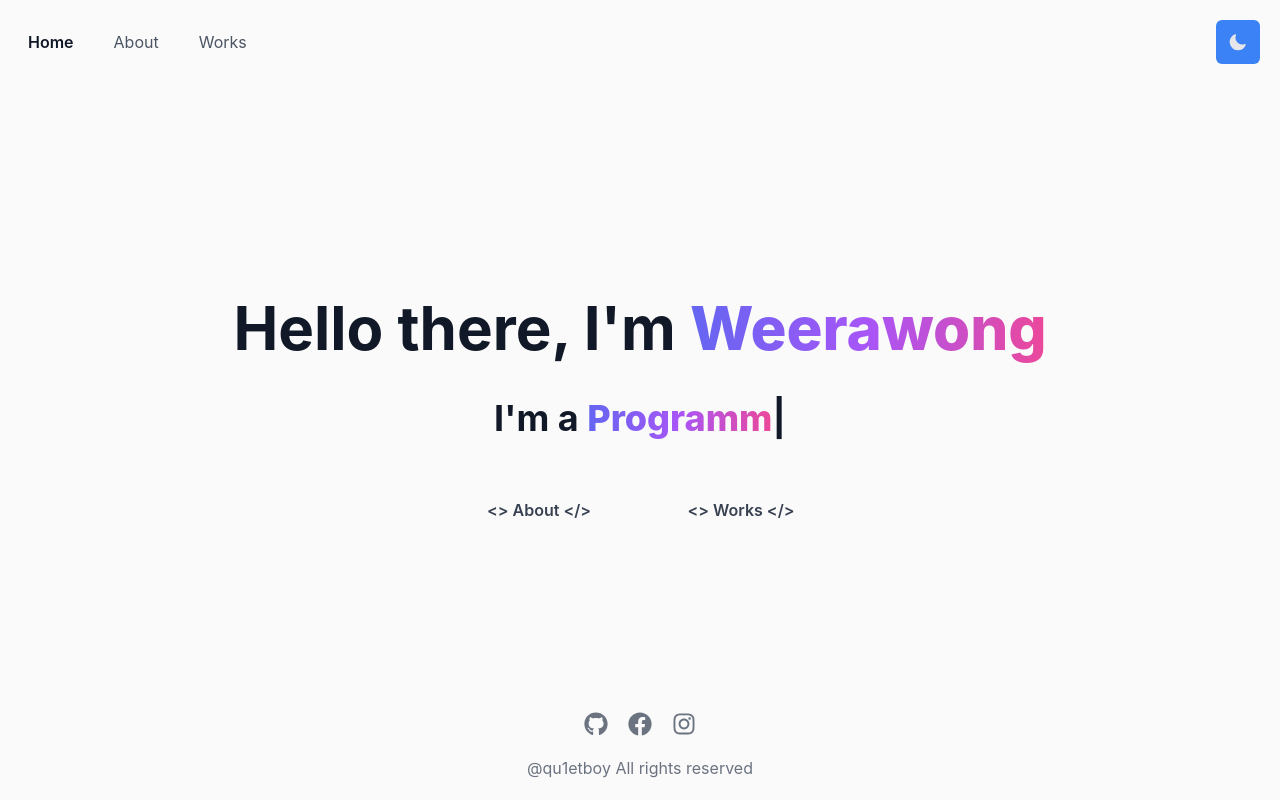
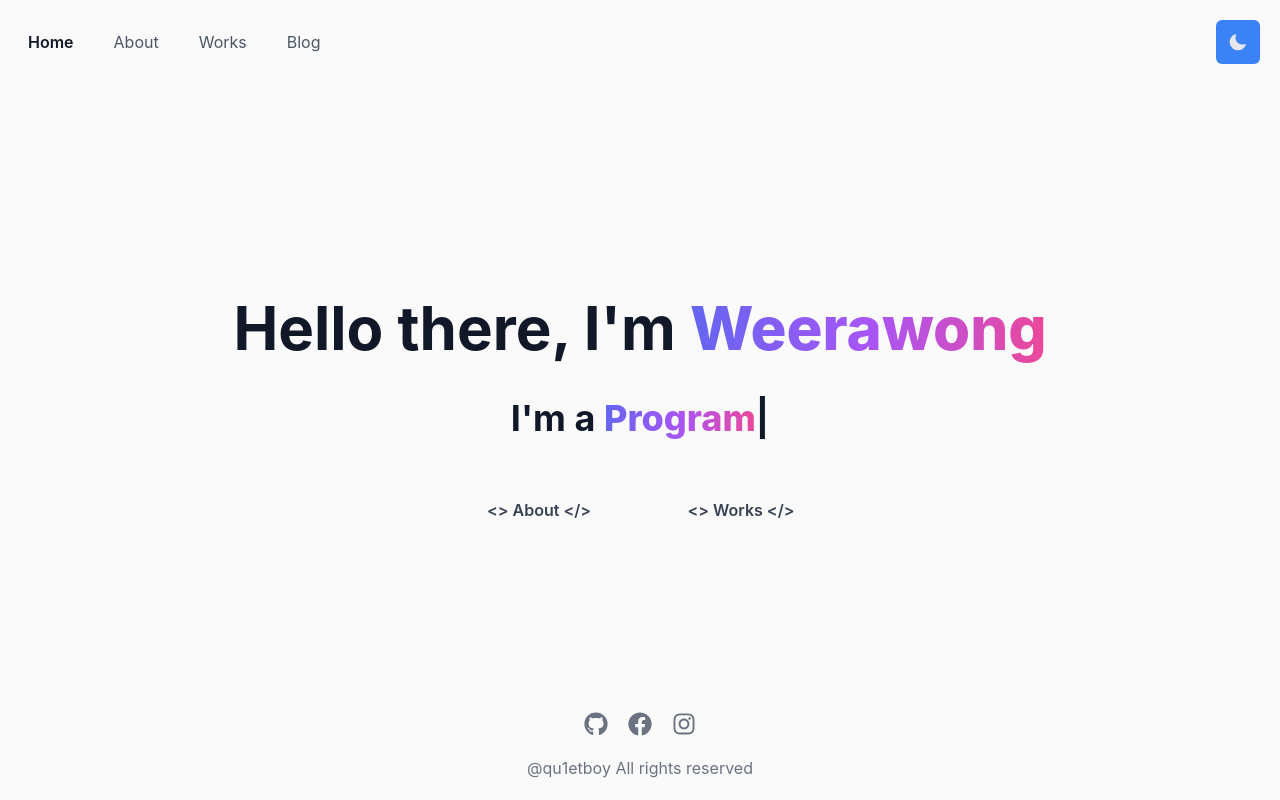
Before and after one commit to Qu1etboy/portfolio, a Next.js app: page / in a window 1280 px wide. Built offline with nearby package versions, Linux system fonts and the light colour scheme.

Commit message:
feat: add link to blog

```diff
--- a/components/Navbar.tsx
+++ b/components/Navbar.tsx
@@ -22,6 +22,7 @@ const Navbar = () => {
             <NavLink href="/" text="Home" />
             <NavLink href="/about" text="About" />
             <NavLink href="/works" text="Works" />
+            <NavLink href="https://blog.qu1etboy.vercel.app" text="Blog" />
           </div>
           <div className="flex items-center ml-auto mr-5 md:mr-0">
             <ThemeToggle />
```
